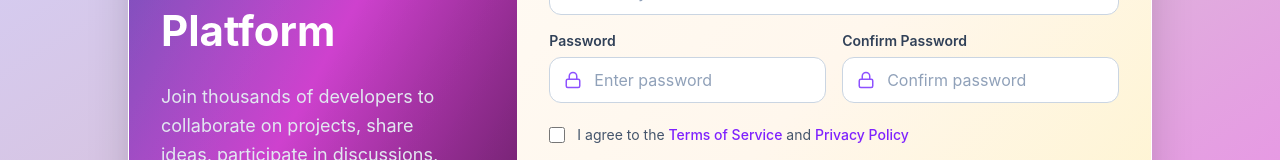
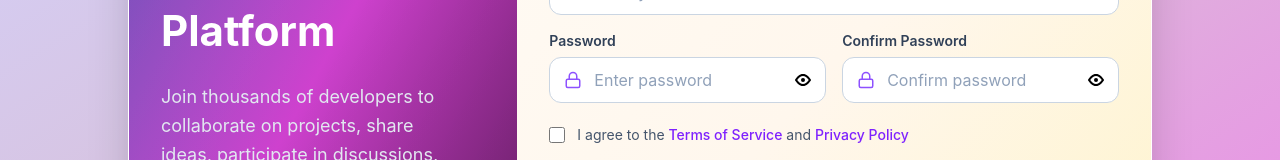
Before and after one commit to ankuryadavgithub/Developer-Collaboration-Platform, a React (Vite) app in the folder client/: page /signup in a window 1280 px wide. Shown: the part 336-496 px from the top of the page. Built offline with nearby package versions, Linux system fonts and the light colour scheme.

Commit message:
added toggle password feature in login and signup page

```diff
--- a/client/src/pages/login.jsx
+++ b/client/src/pages/login.jsx
@@ -3,8 +3,12 @@ import { Link } from "react-router-dom";
 import { Mail, Lock, User, ArrowRight } from "lucide-react";
 import googleIcon from "../assets/google.svg";
 import githubIcon from "../assets/github.svg";
+import eyeOn from "../assets/eyeOn.svg"
+import eyeOff from "../assets/eyeOff.svg"
 
 function Login() {
+  const [showPassword, setShowPassword] = useState(false);
+
   return(
     <div className="min-h-screen bg-linear-to-br from-[#D3D3FF] via-[#9400D3] via-[#D8BFD8] to-[#ED80E9] flex justify-center items-start lg:items-center px-4 py-6 sm:px-8  lg:px-20">
       <form
@@ -52,14 +56,22 @@ function Login() {
                 >
                   Password
                 </label>
-                <div className="flex items-center bg-white border border-slate-300 rounded-xl px-3.5 py-3 hover:border-violet-300 focus-within:border-violet-500 focus-within:ring-2 focus-within:ring-violet-300 transition-all duration-200">
+                <div className="relative flex items-center bg-white border border-slate-300 rounded-xl px-3.5 py-3 hover:border-violet-300 focus-within:border-violet-500 focus-within:ring-2 focus-within:ring-violet-300 transition-all duration-200">
                   <Lock size={18} className="text-violet-500 shrink-0" />
                   <input
                     id="password"
-                    type="password"
+                    type={showPassword ? "text" : "password"}
                     placeholder="Enter password"
                     className="ml-3 w-full bg-transparent outline-none placeholder:text-slate-400 text-sm sm:text-base"
                   />
+                  <button
+                  type="button"
+                  onClick={()=>setShowPassword(!showPassword)}
+                  className="cursor-pointer">
+                    <img src={showPassword ? eyeOff : eyeOn}
+                    alt="toggle-password"
+                    className="w-5 h-5" />
+                  </button>
                 </div>
               </div>
             </div>
--- a/client/src/pages/signup.jsx
+++ b/client/src/pages/signup.jsx
@@ -2,8 +2,13 @@ import { Link } from "react-router-dom";
 import { Mail, Lock, User, ArrowRight } from "lucide-react";
 import googleIcon from "../assets/google.svg";
 import githubIcon from "../assets/github.svg";
+import eyeOn from "../assets/eyeOn.svg";
+import eyeOff from "../assets/eyeOff.svg";
+import { useState } from "react";
 
 function Signup() {
+  const [showPassword,setShowPassword] = useState(false);
+  const [ConfirmPassword,setConfirmPassword] = useState(false);
   return (
     <div className="min-h-screen bg-linear-to-br from-[#D3D3FF] via-[#9400D3] via-[#D8BFD8] to-[#ED80E9] flex justify-center items-start lg:items-center px-4 py-6 sm:px-6 sm:py-10 lg:px-8 lg:py-6">
       <form
@@ -116,10 +121,18 @@ function Signup() {
                   <Lock size={18} className="text-violet-500 shrink-0" />
                   <input
                     id="password"
-                    type="password"
+                    type={showPassword ? "text" : "password"}
                     placeholder="Enter password"
                     className="ml-3 w-full bg-transparent outline-none placeholder:text-slate-400 text-sm sm:text-base"
                   />
+                  <button
+                  type="button"
+                  onClick={()=>setShowPassword(!showPassword)}
+                  className="cursor-pointer"
+                  >
+                    <img src={showPassword ? eyeOff:eyeOn} alt="toggle-icon"
+                    className="w-5 h-5" />
+                  </button>
                 </div>
               </div>
 
@@ -134,10 +147,18 @@ function Signup() {
                   <Lock size={18} className="text-violet-500 shrink-0" />
                   <input
                     id="confirmPassword"
-                    type="password"
+                    type={ConfirmPassword ? "text":"password"}
                     placeholder="Confirm password"
                     className="ml-3 w-full bg-transparent outline-none placeholder:text-slate-400 text-sm sm:text-base"
                   />
+                  <button
+                  type="button"
+                  onClick={()=>setConfirmPassword(!ConfirmPassword)}
+                  className="cursor-pointer"
+                  >
+                    <img src={ConfirmPassword ? eyeOff:eyeOn} alt="toggle-password"
+                    className="w-5 h-5" />
+                  </button>
                 </div>
               </div>
             </div>
```
Also changed, not shown: client/src/assets/eyeOff.svg (added), client/src/assets/eyeOn.svg (added).
